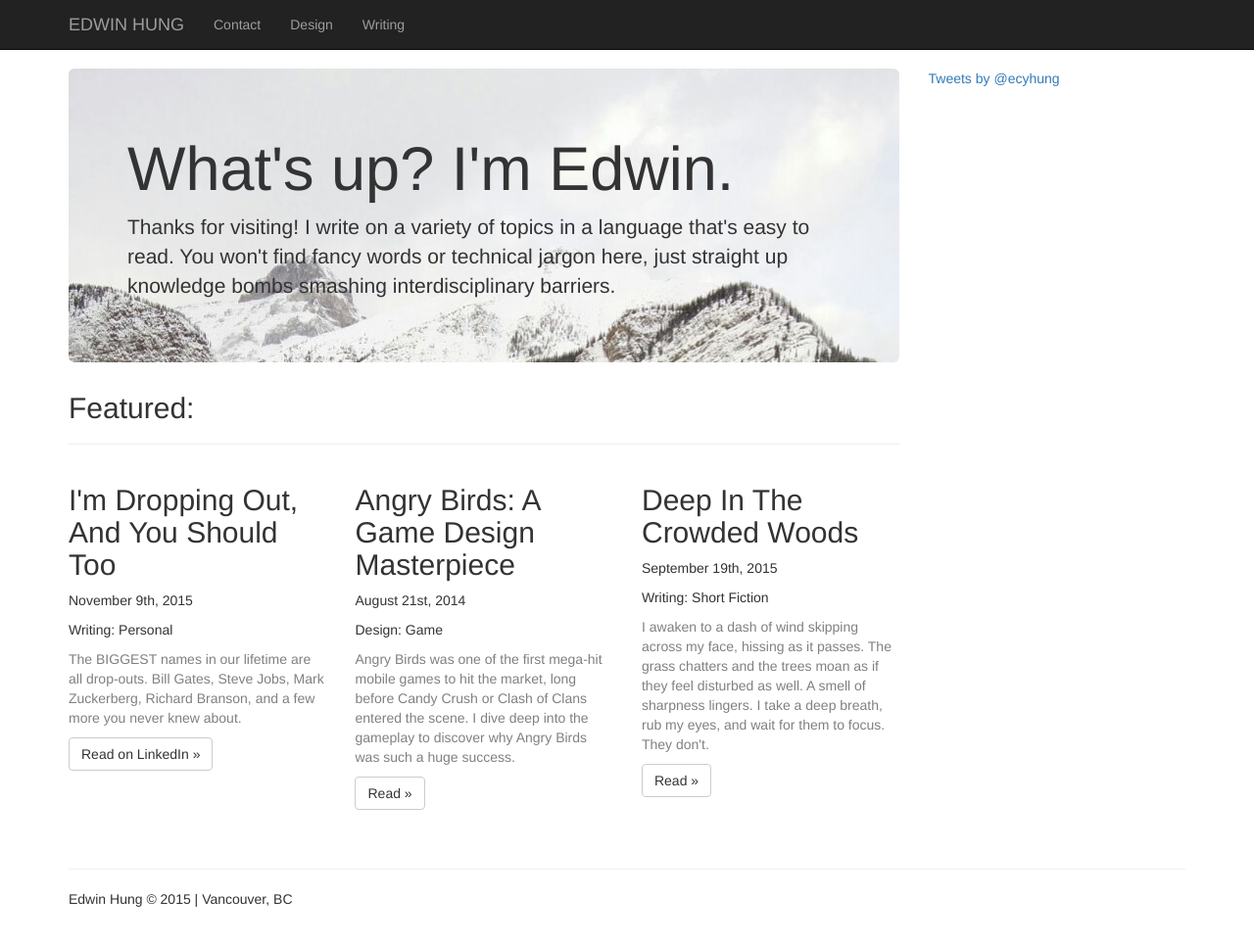
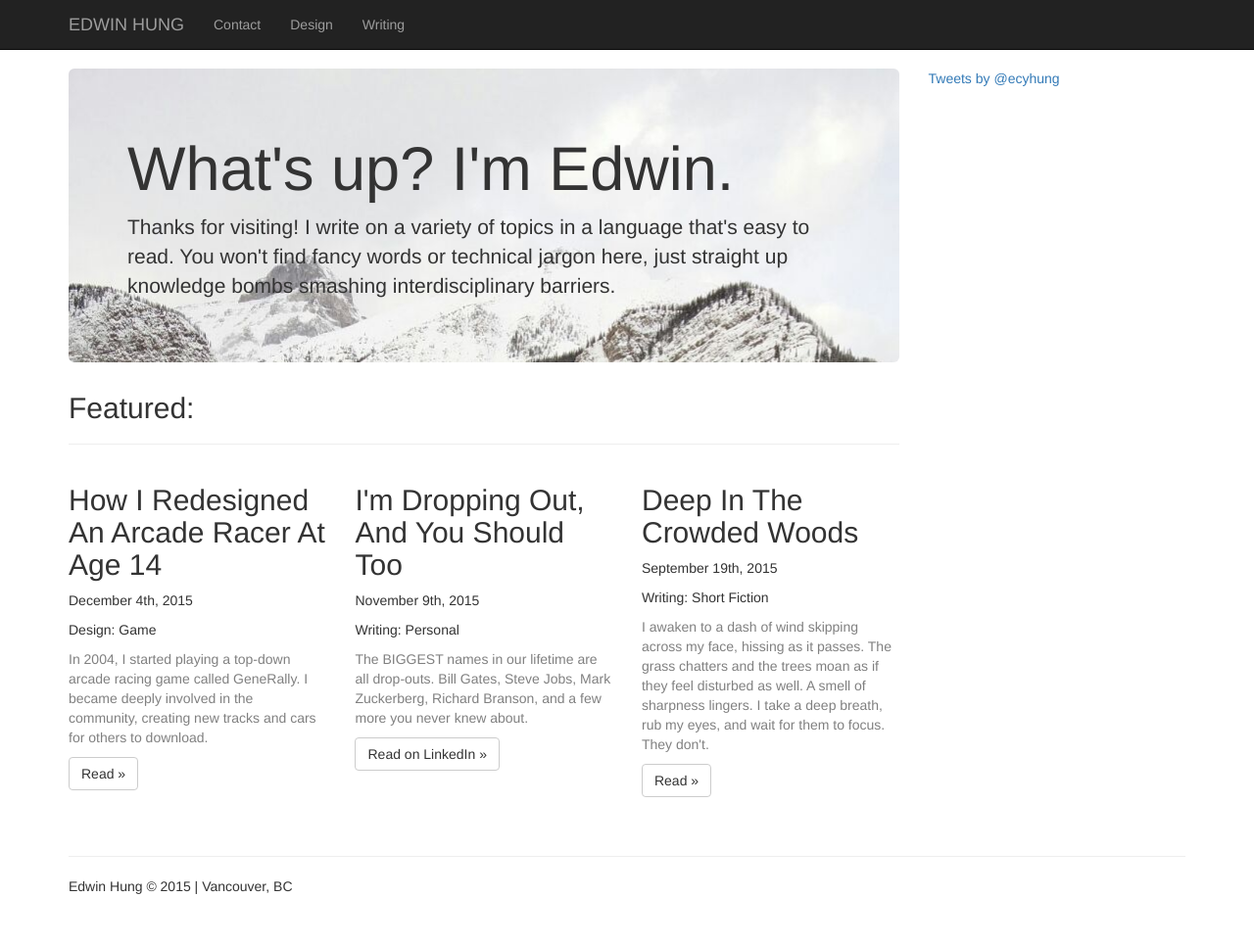
Before and after one commit to slendrr/slendrr.github.io, a Jekyll site: the page built from index.html, in a window 1280 px wide and 968 px high. Shown: the top 965 px of the window at 98% size. Built offline with Jekyll 4.4.1, drawn with Linux system fonts in a browser that asks for light colours; nearby versions of some CDN libraries; comment, search, counter and statistics services are not loaded.

Commit message:
update featured

```diff
--- a/index.html
+++ b/index.html
@@ -10,18 +10,18 @@ layout: default
 <hr>
 <div class="row">
   <div class="col-xs-6 col-lg-4">
+    <h2>How I Redesigned An Arcade Racer At Age 14</h2>
+    <p>December 4th, 2015</p>
+    <p>Design: Game</p>
+    <p class="subtext">In 2004, I started playing a top-down arcade racing game called GeneRally. I became deeply involved in the community, creating new tracks and cars for others to download.</p>
+    <p><a class="btn btn-default" href="/design/generally" role="button">Read &raquo;</a></p>
+  </div><!--/.col-xs-6.col-lg-4-->
+  <div class="col-xs-6 col-lg-4">
     <h2>I'm Dropping Out, And You Should Too</h2>
     <p>November 9th, 2015</p>
     <p>Writing: Personal</p>
     <p class="subtext">The BIGGEST names in our lifetime are all drop-outs. Bill Gates, Steve Jobs, Mark Zuckerberg, Richard Branson, and a few more you never knew about.</p>
     <p><a class="btn btn-default" href="https://www.linkedin.com/pulse/im-dropping-out-you-should-too-edwin-hung" role="button">Read on LinkedIn &raquo;</a></p>
-  </div><!--/.col-xs-6.col-lg-4-->
-  <div class="col-xs-6 col-lg-4">
-    <h2>Angry Birds: A Game Design Masterpiece</h2>
-    <p>August 21st, 2014</p>
-    <p>Design: Game</p>
-    <p class="subtext">Angry Birds was one of the first mega-hit mobile games to hit the market, long before Candy Crush or Clash of Clans entered the scene. I dive deep into the gameplay to discover why Angry Birds was such a huge success.</p>
-    <p><a class="btn btn-default" href="/design/angryb" role="button">Read &raquo;</a></p>
   </div><!--/.col-xs-6.col-lg-4-->
   <div class="col-xs-6 col-lg-4">
     <h2>Deep In The Crowded Woods</h2>
```
